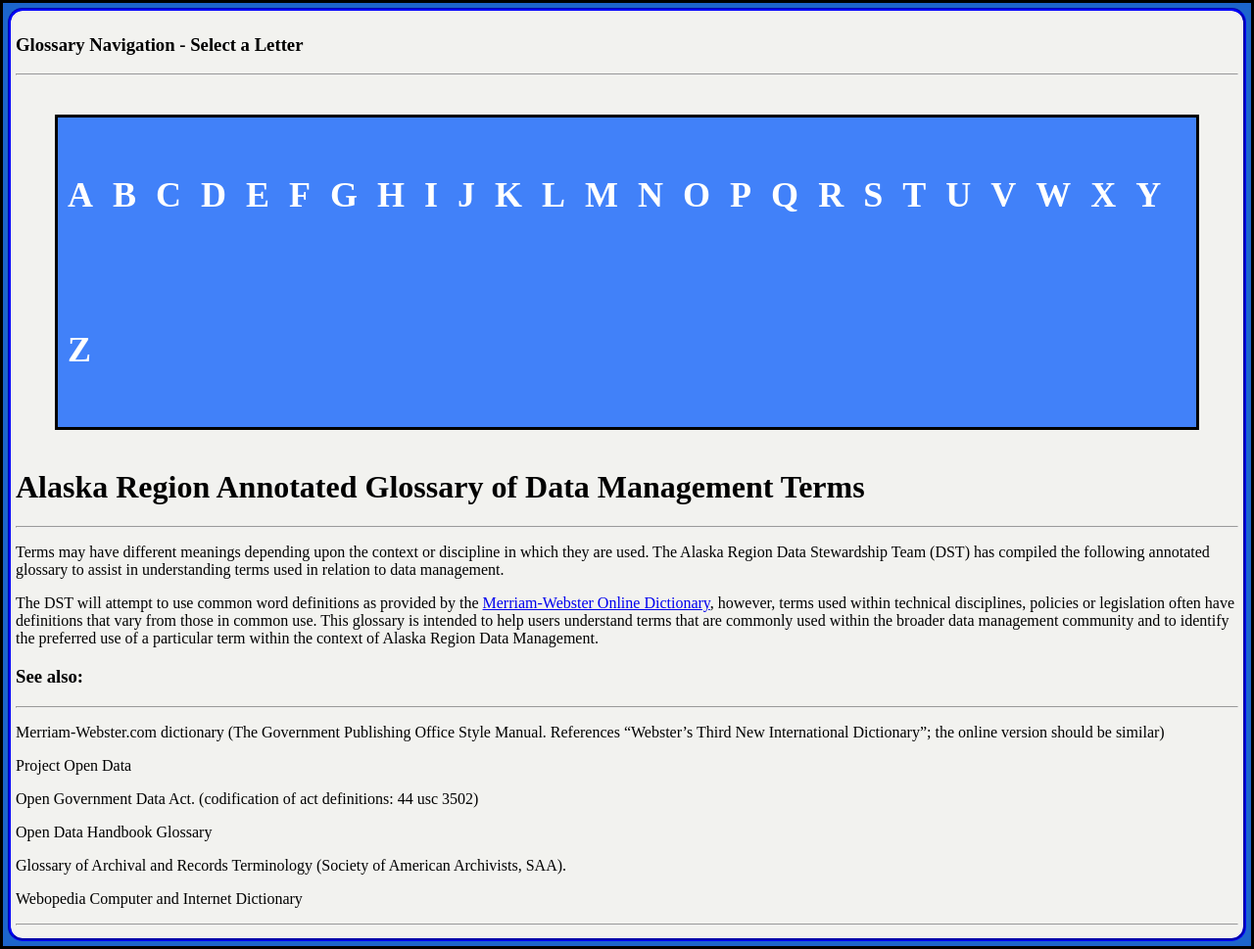
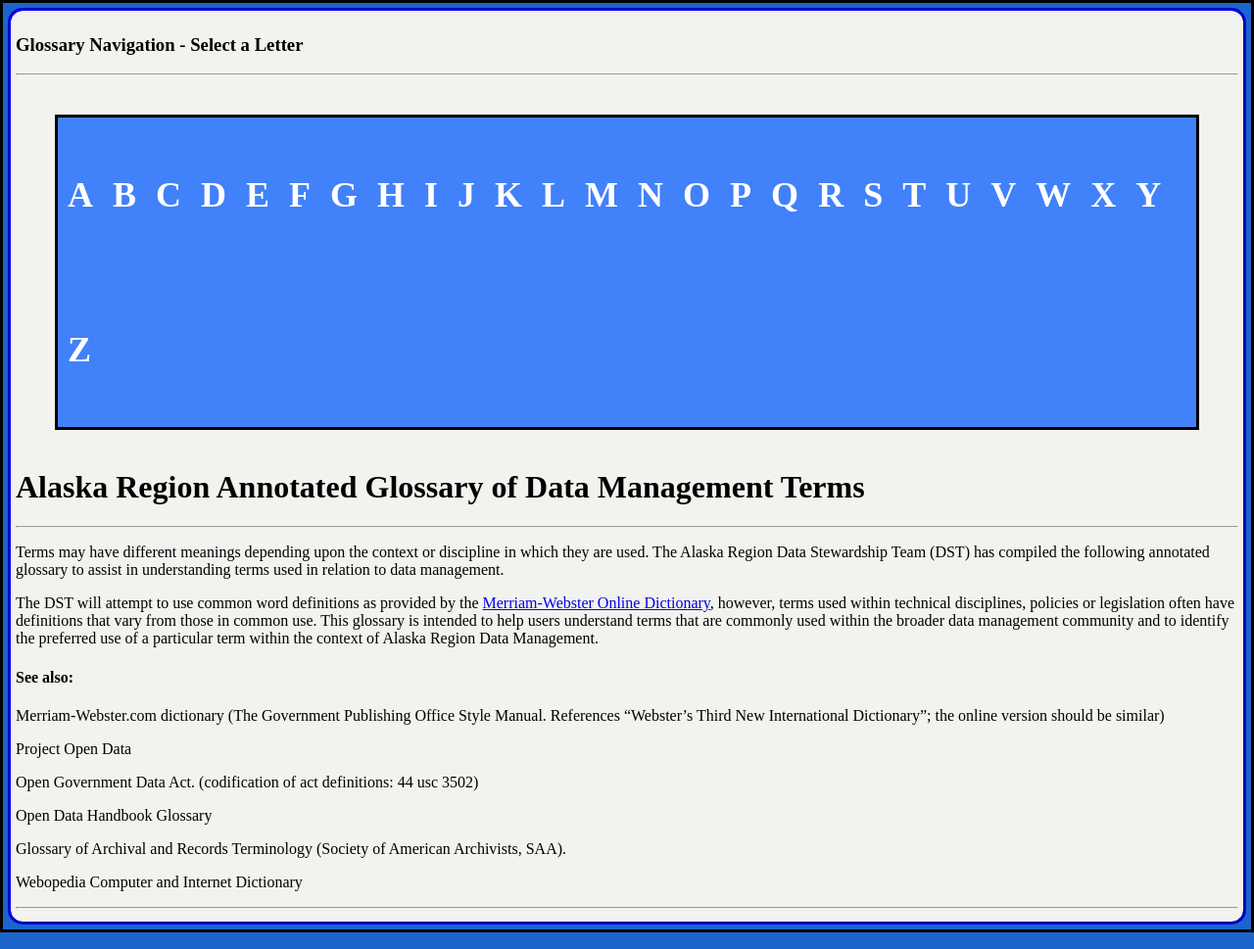
Before and after one commit to ThePanamalien/TestOne, a Jekyll site: the page built from index.md, in a window 1280 px wide. Shown: the whole page at 98% size. Built offline with Jekyll 4.4.1, drawn with Linux system fonts in a browser that asks for light colours.

```diff
--- a/index.md
+++ b/index.md
@@ -12,8 +12,8 @@ Terms may have different meanings depending upon the context or discipline in wh
 The DST will attempt to use common word definitions as provided by the [Merriam-Webster Online Dictionary](http://www.merriam-webster.com/), however, terms used within technical disciplines, policies or legislation often have definitions that vary from those in common use. This glossary is intended to help users understand terms that are commonly used within the broader data management community and to identify the preferred use of a particular term within the context of Alaska Region Data Management.
 
 
-### See also:
-___
+#### See also:
+
 
 Merriam-Webster.com dictionary
 (The Government Publishing Office Style Manual. References “Webster’s Third New International Dictionary”; the online version should be similar)
```
